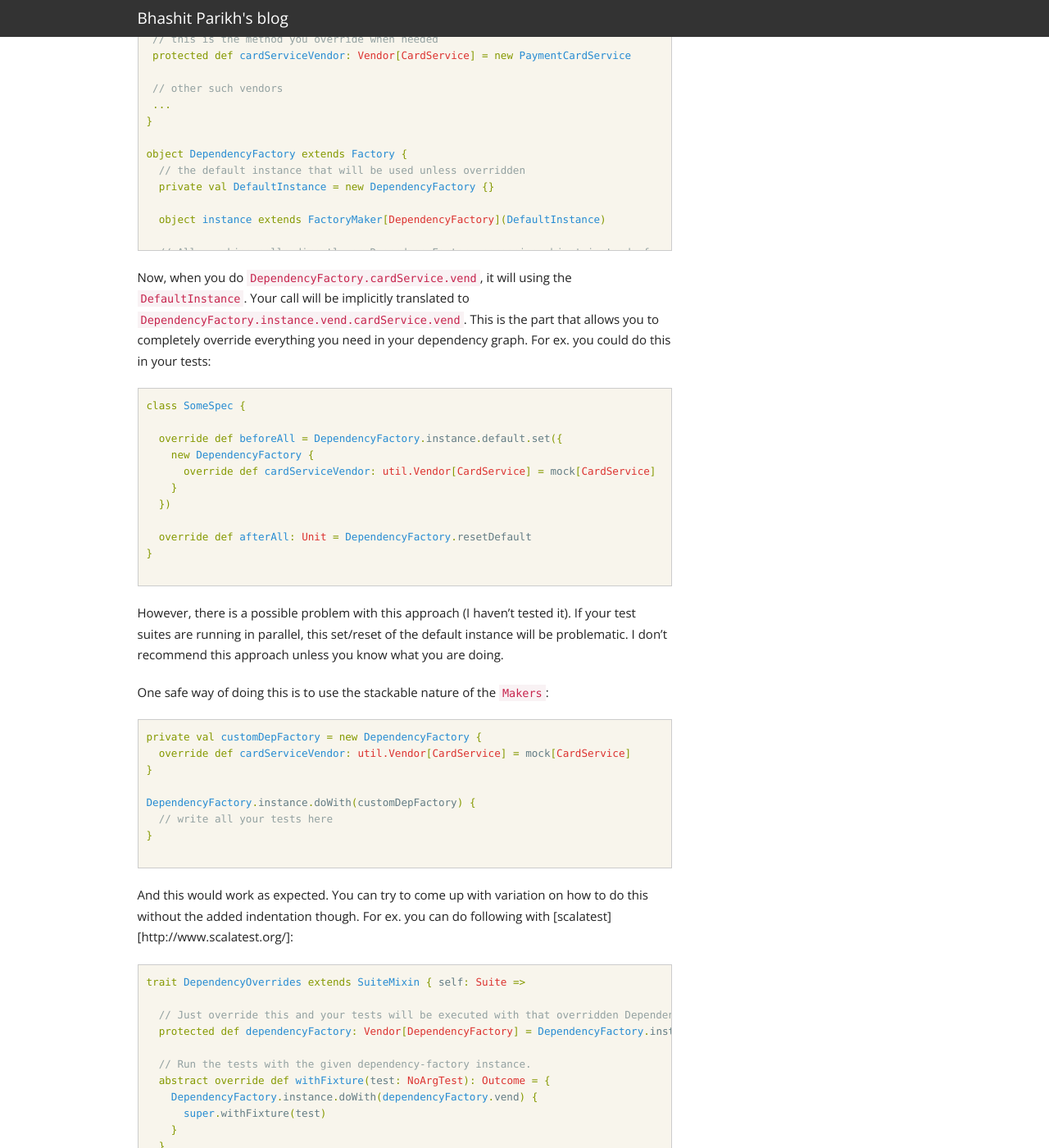
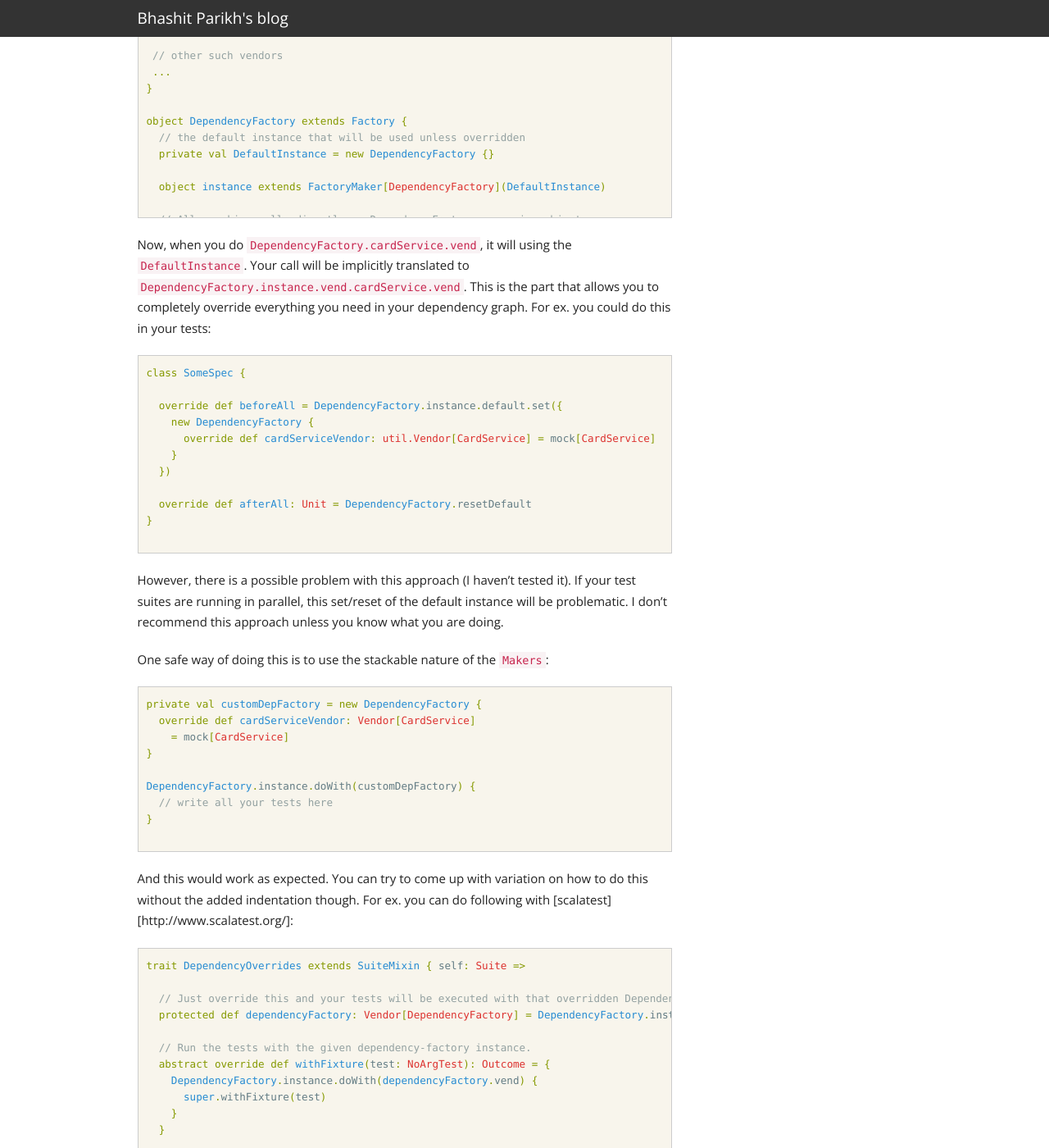
Before and after one commit to Bhashit/bhashit.github.io, a Jekyll site: the page built from _posts/2017-06-17-dependency-injection-liftweb-scala.markdown, in a window 1280 px wide and 1400 px high, scrolled down 4137 px. Shown: the whole window at 82% size. Built offline with Jekyll 4.4.1, drawn with Linux system fonts in a browser that asks for light colours; emoji names are drawn with the system emoji font; comment, search, counter and statistics services are not loaded; some of the changed lines change nothing that is shown; some of the changed text lies outside the part shown.

Commit message:
small change

````diff
--- a/_posts/2017-06-17-dependency-injection-liftweb-scala.markdown
+++ b/_posts/2017-06-17-dependency-injection-liftweb-scala.markdown
@@ -31,6 +31,7 @@
 
 ```scala
 object DependencyFactory extends Factory {
+  private val seq = new AtomicLong(0)
 
   object emailService extends FactoryMaker(emailServiceImpl)
   object sequenceNumberService extends FactoryMaker(seq.incrementAndGet _)
@@ -40,8 +41,6 @@
     // A stub for local development
     case _ => new TestEmailService
   }
-
-  private val seq = new AtomicLong(0)
 }
 
 ```
@@ -183,7 +182,6 @@
   LiftSession.afterSessionCreate = ((_: LiftSession, req: Req) => {
     DependencyFactory.awesomeService.session.set(new AwesomeService {})
   }) :: LiftSession.afterSessionCreate
-
   ...
 }
 
@@ -226,10 +224,10 @@
 
   object instance extends FactoryMaker[DependencyFactory](DefaultInstance)
 
-  // Allow making calls directly on DependencyFactory companion object instead of
-  // having to use DependencyFactory.instance
-  implicit def dependencyFactoryToInstance(dft: DependencyFactory.type): DependencyFactory = instance.vend
-
+  // Allow making calls directly on DependencyFactory companion object
+  //instead of having to use DependencyFactory.instance
+  implicit def depFactoryToInstance(dft: DependencyFactory.type)
+    : DependencyFactory = instance.vend
   // you shouldn't write code that needs this, this is just an example
   def resetDefault = instance.default.set(DefaultInstance)
 }
@@ -267,7 +265,8 @@
 
 ```scala
 private val customDepFactory = new DependencyFactory {
-  override def cardServiceVendor: util.Vendor[CardService] = mock[CardService]
+  override def cardServiceVendor: Vendor[CardService]
+    = mock[CardService]
 }
 
 DependencyFactory.instance.doWith(customDepFactory) {
````
